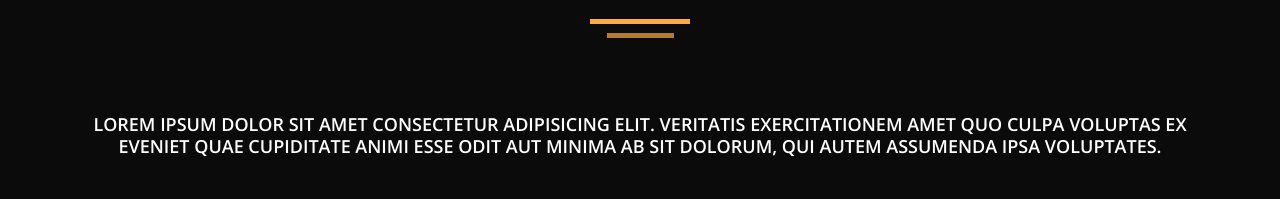
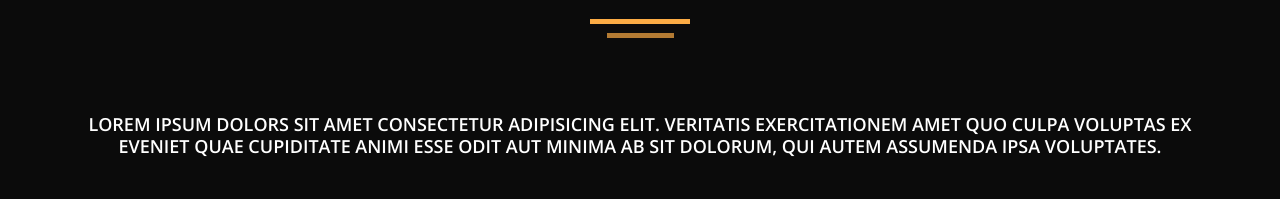
Before and after one commit to jaka-ars/spirit-project, a plain HTML site: page index.html in a window 1280 px wide. Shown: the part 4976-5175 px from the top of the page. Drawn offline with nearby package versions, Linux system fonts and the light colour scheme.

Commit message:
add project

```diff
--- a/index.html
+++ b/index.html
@@ -429,7 +429,7 @@
         <h2 class="section-title">our clients` <span>Testimonials</span></h2>
         <div class="testimonials-content">
           <h5 class="testimonial-comment">
-            Lorem ipsum dolor sit amet consectetur adipisicing elit. Veritatis
+            Lorem ipsum dolors sit amet consectetur adipisicing elit. Veritatis
             exercitationem amet quo culpa voluptas ex eveniet quae cupiditate
             animi esse odit aut minima ab sit dolorum, qui autem assumenda ipsa
             voluptates.
```
